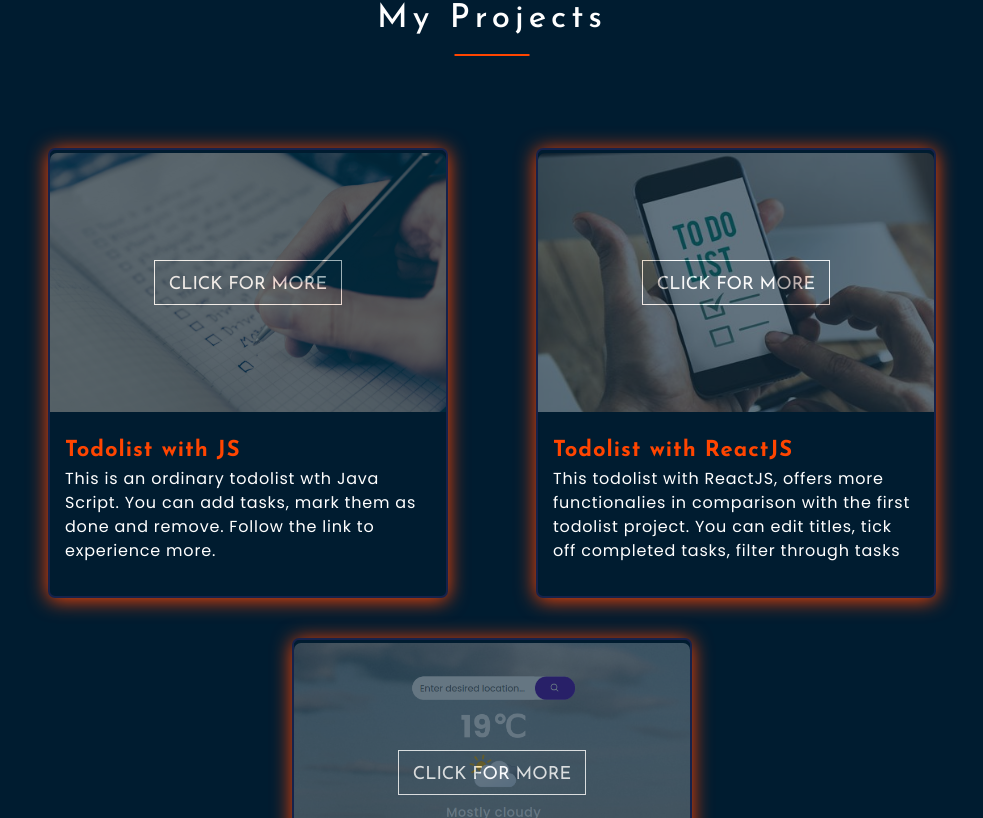
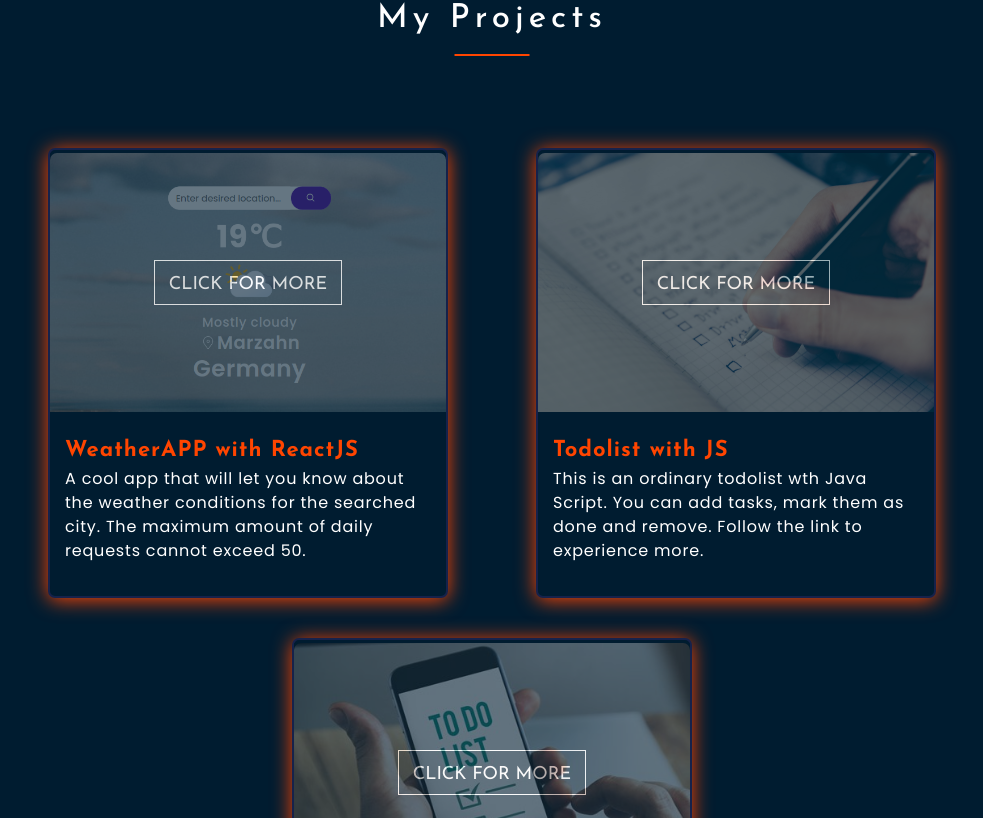
Before and after one commit to andbudha/my_portfolio, a React (Create React App) app: page / in a window 1280 px wide. Shown: the part 2302-3120 px from the top of the page, without its empty margins (148-1131 px from the left). Built offline with nearby package versions, Linux system fonts and the light colour scheme.

Commit message:
Projects component updated

```diff
--- a/src/projects/Projects.jsx
+++ b/src/projects/Projects.jsx
@@ -33,9 +33,9 @@ export const Projects = () => {
             <div className={styles.projects_container}>
                 <Title title={'My Projects'} />
                 <div className={styles.projects_box_container}>
+                    <Project description={reactWeather} projectTitle={'WeatherAPP with ReactJS'} image={weatherImage} link={'https://reactjs-weather-7wk44jcbo-andbudha.vercel.app'} />
                     <Project description={jsTodo} projectTitle={'Todolist with JS'} image={jsTodoImage} link={'https://andbudha.github.io/javascript_todolist/'} />
                     <Project description={reactTodo} projectTitle={'Todolist with ReactJS'} image={reactTodoImage} link={'https://todo-with-reactjs-psi.vercel.app/'} />
-                    <Project description={reactWeather} projectTitle={'WeatherAPP with ReactJS'} image={weatherImage} link={'https://reactjs-weather-q9910ft2n-andbudha.vercel.app'} />
                 </div>
             </div>
         </div>
```
